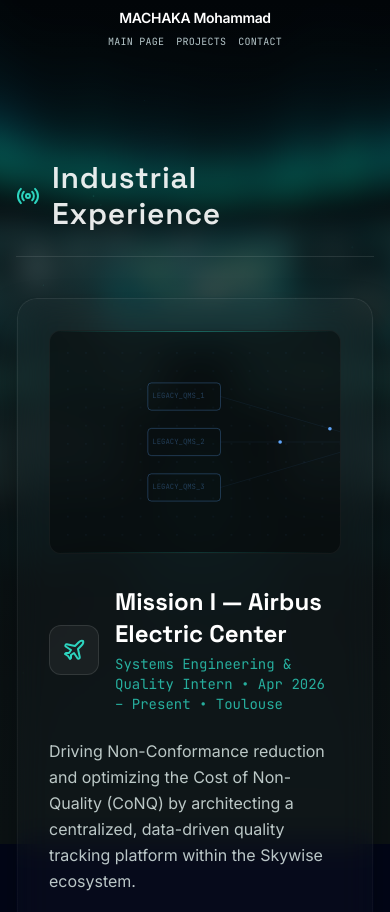
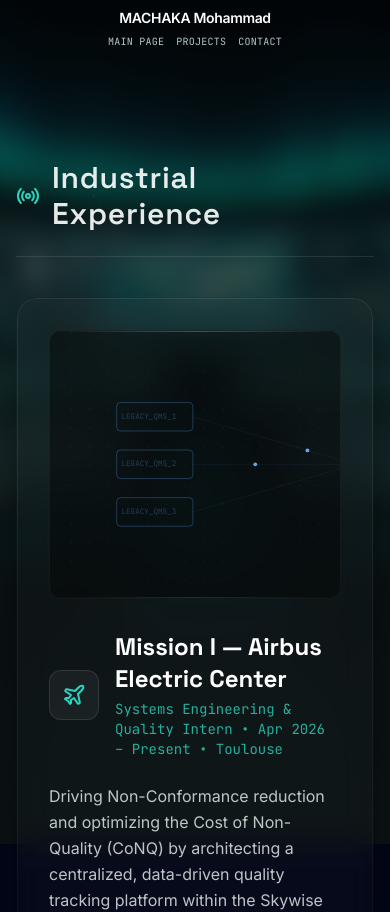
Before and after one commit to moudimash99/Personal-Website, a Next.js app: page /projects in a window 390 px wide. Shown: the top 912 px of the page. Built offline with nearby package versions, Linux system fonts and the light colour scheme.

Commit message:
fix: migrate SVG graphics to responsive aspect ratios to prevent aggressive vertical slicing

```diff
--- a/app/projects/page.tsx
+++ b/app/projects/page.tsx
@@ -332,11 +332,10 @@
 }
 
 const missionHeights: Record<string, string> = {
-  'airbus-electric-center': 'h-56 md:h-72',
-  'green': 'h-56 md:h-72',
-  'murex': 'h-56 md:h-72',
-  'zaka': 'h-60 md:h-80', // Zaka is especially tall due to the GPU block
-  // Default to standard base sizes for the others
+  'airbus-electric-center': 'aspect-[3/1]',
+  'green': 'aspect-[3/1]',
+  'murex': 'aspect-[3/1]',
+  'zaka': 'aspect-[5/2]', // Zaka is slightly taller
 }
 
 export default function ProjectsPage() {
@@ -380,14 +379,14 @@
                 <div className="relative z-10">
                   {/* Full-width animated SVG banner */}
                   {missionGraphics[mission.id] && (
-                    <div className={`w-full ${missionHeights[mission.id] || 'h-44 md:h-56'} bg-black/40 rounded-xl border border-white/5 group-hover:border-teal-500/20 transition-all duration-500 overflow-hidden relative mb-8`}>
+                    <div className={`w-full bg-black/40 rounded-xl border border-white/5 group-hover:border-teal-500/20 transition-all duration-500 overflow-hidden relative mb-8`}>
                       {/* Subtle scanning line */}
                       <div className="absolute top-0 inset-x-0 h-px bg-gradient-to-r from-transparent via-teal-400/40 to-transparent animate-[shimmer_3s_infinite] pointer-events-none z-10" />
                       <div className="absolute bottom-0 inset-x-0 h-px bg-gradient-to-r from-transparent via-teal-400/20 to-transparent pointer-events-none z-10" />
 
                       {/* Horizontal Scroll wrapper for mobile */}
-                      <div className="w-full h-full overflow-x-auto overflow-y-hidden no-scrollbar flex items-center p-4">
-                        <div className="w-[800px] min-w-[800px] md:w-full md:min-w-0 h-full flex-shrink-0 mx-auto">
+                      <div className="w-full overflow-x-auto overflow-y-hidden no-scrollbar">
+                        <div className={`w-[800px] min-w-[800px] md:w-full md:min-w-0 ${missionHeights[mission.id] || 'aspect-[3/1]'} flex-shrink-0 mx-auto px-4`}>
                           {missionGraphics[mission.id]}
                         </div>
                       </div>
```
